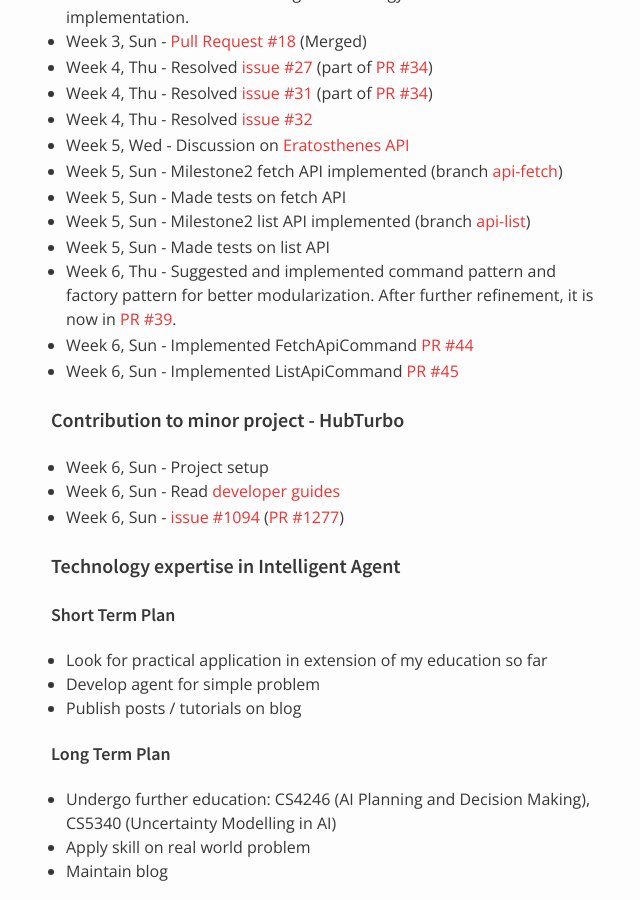
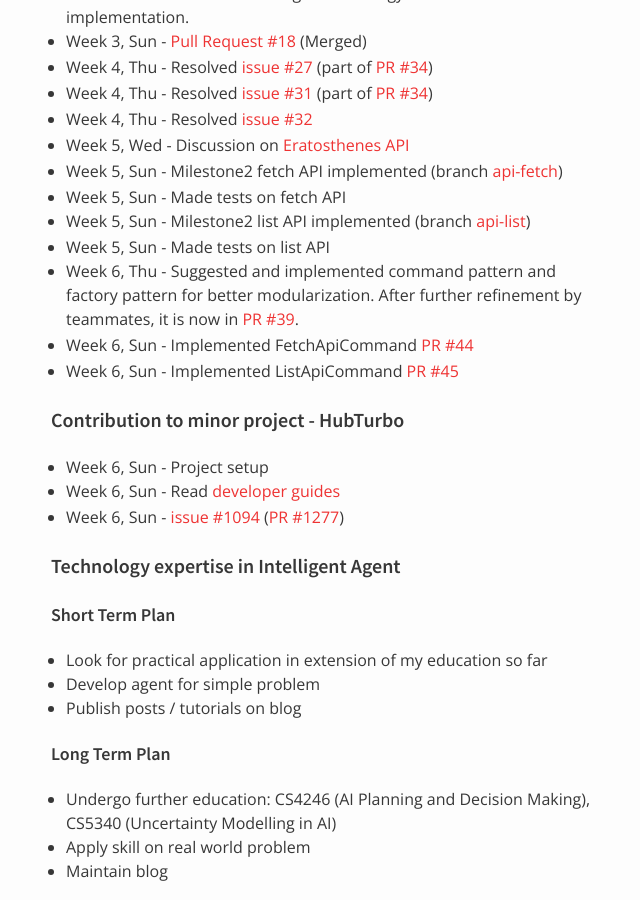
Before and after one commit to nus-oss/cs3281-AY1516S2-website, a Jekyll site: the page built from teams/codebender.md, in a window 1280 px wide and 900 px high, scrolled down 5610 px. Shown: the whole window, without its empty margins (319-959 px from the left). Built offline with Jekyll 4.4.1, drawn with Linux system fonts in a browser that asks for light colours.

Commit message:
Update codebender.md

```diff
--- a/teams/codebender.md
+++ b/teams/codebender.md
@@ -178,7 +178,7 @@ permalink: /teams/codebender/
 * Week 5, Sun - Made tests on fetch API
 * Week 5, Sun - Milestone2 list API implemented (branch [api-list](https://github.com/codebendercc/eratosthenes/tree/api-list))
 * Week 5, Sun - Made tests on list API
-* Week 6, Thu - Suggested and implemented command pattern and factory pattern for better modularization. After further refinement, it is now in [PR #39](https://github.com/codebendercc/eratosthenes/pull/39).
+* Week 6, Thu - Suggested and implemented command pattern and factory pattern for better modularization. After further refinement by teammates, it is now in [PR #39](https://github.com/codebendercc/eratosthenes/pull/39).
 * Week 6, Sun - Implemented FetchApiCommand [PR #44](https://github.com/codebendercc/eratosthenes/pull/44/files)
 * Week 6, Sun - Implemented ListApiCommand [PR #45](https://github.com/codebendercc/eratosthenes/pull/44/files)
 
```
